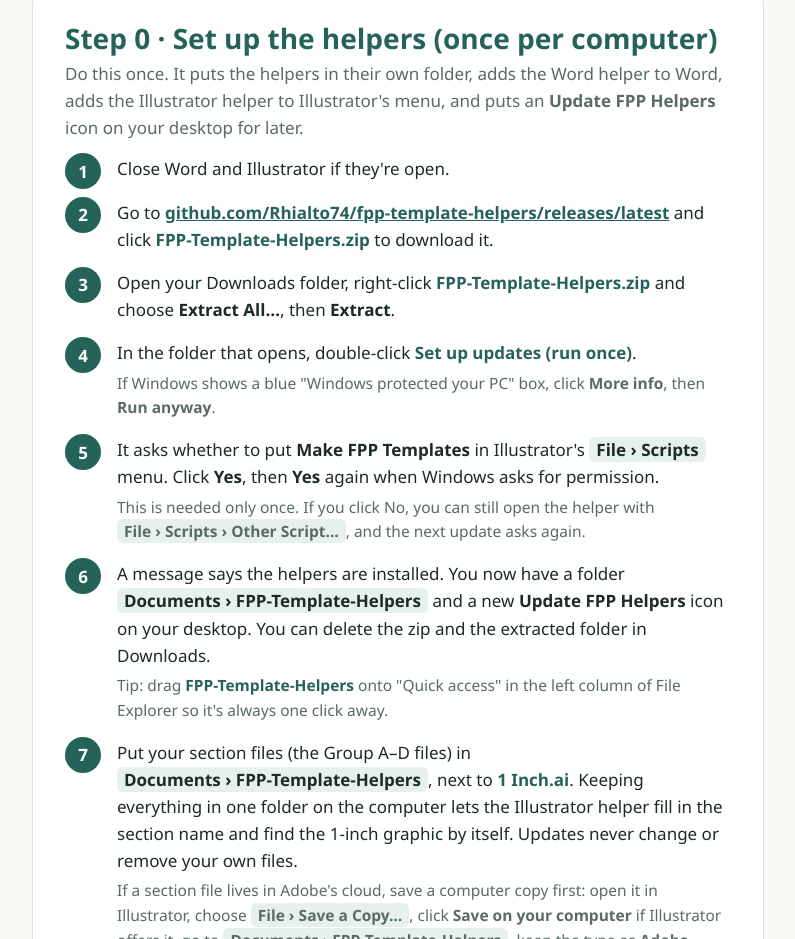
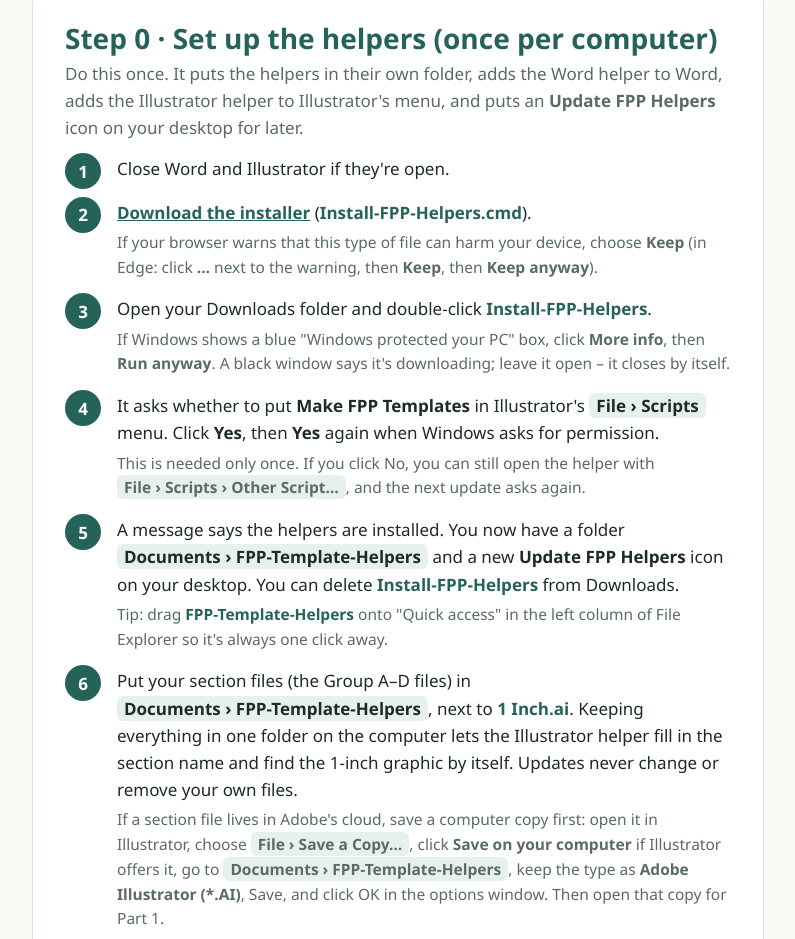
Before and after one commit to Rhialto74/fpp-template-helpers, a website: page docs/FPP-Template-Helpers-Guide.html in a window 1280 px wide. Shown: the part 574-1513 px from the top of the page, without its empty margins (242-1037 px from the left). Drawn offline with Linux system fonts and the light colour scheme.

Commit message:
Add a single-file installer so first-time setup needs no unzipping
Install-FPP-Helpers.cmd downloads the latest release zip into a temp
folder, unpacks it and runs the setup inside it (Update FPP Helpers.ps1
-Install), then cleans up. release.ps1 attaches it to every release, and
the guide's Step 0 links to releases/latest/download/Install-FPP-Helpers.cmd,
so setup is now download, double-click. The zip and its "Set up updates
(run once).cmd" stay as they were.

Co-Authored-By: Claude Opus 5.5 <noreply@anthropic.com>

```diff
--- a/docs/FPP-Template-Helpers-Guide.html
+++ b/docs/FPP-Template-Helpers-Guide.html
@@ -111,13 +111,13 @@ footer{color:var(--soft);font-size:14px;padding:20px 0 40px}
   <p class="lead">Do this once. It puts the helpers in their own folder, adds the Word helper to Word, adds the Illustrator helper to Illustrator's menu, and puts an <b>Update FPP Helpers</b> icon on your desktop for later.</p>
   <ol class="steps">
     <li>Close Word and Illustrator if they're open.</li>
-    <li>Go to <a href="https://github.com/Rhialto74/fpp-template-helpers/releases/latest">github.com/Rhialto74/fpp-template-helpers/releases/latest</a> and click <span class="file">FPP-Template-Helpers.zip</span> to download it.</li>
-    <li>Open your Downloads folder, right-click <span class="file">FPP-Template-Helpers.zip</span> and choose <b>Extract All…</b>, then <b>Extract</b>.</li>
-    <li>In the folder that opens, double-click <span class="file">Set up updates (run once)</span>.
-      <span class="see">If Windows shows a blue "Windows protected your PC" box, click <b>More info</b>, then <b>Run anyway</b>.</span></li>
+    <li><a href="https://github.com/Rhialto74/fpp-template-helpers/releases/latest/download/Install-FPP-Helpers.cmd">Download the installer</a> (<span class="file">Install-FPP-Helpers.cmd</span>).
+      <span class="see">If your browser warns that this type of file can harm your device, choose <b>Keep</b> (in Edge: click <b>…</b> next to the warning, then <b>Keep</b>, then <b>Keep anyway</b>).</span></li>
+    <li>Open your Downloads folder and double-click <span class="file">Install-FPP-Helpers</span>.
+      <span class="see">If Windows shows a blue "Windows protected your PC" box, click <b>More info</b>, then <b>Run anyway</b>. A black window says it's downloading; leave it open – it closes by itself.</span></li>
     <li>It asks whether to put <b>Make FPP Templates</b> in Illustrator's <span class="menu">File › Scripts</span> menu. Click <b>Yes</b>, then <b>Yes</b> again when Windows asks for permission.
       <span class="see">This is needed only once. If you click No, you can still open the helper with <span class="menu">File › Scripts › Other Script…</span>, and the next update asks again.</span></li>
-    <li>A message says the helpers are installed. You now have a folder <span class="menu">Documents › FPP-Template-Helpers</span> and a new <b>Update FPP Helpers</b> icon on your desktop. You can delete the zip and the extracted folder in Downloads.
+    <li>A message says the helpers are installed. You now have a folder <span class="menu">Documents › FPP-Template-Helpers</span> and a new <b>Update FPP Helpers</b> icon on your desktop. You can delete <span class="file">Install-FPP-Helpers</span> from Downloads.
       <span class="see">Tip: drag <span class="file">FPP-Template-Helpers</span> onto "Quick access" in the left column of File Explorer so it's always one click away.</span></li>
     <li>Put your section files (the Group A–D files) in <span class="menu">Documents › FPP-Template-Helpers</span>, next to <span class="file">1 Inch.ai</span>. Keeping everything in one folder on the computer lets the Illustrator helper fill in the section name and find the 1-inch graphic by itself. Updates never change or remove your own files.
       <span class="see">If a section file lives in Adobe's cloud, save a computer copy first: open it in Illustrator, choose <span class="menu">File › Save a Copy…</span>, click <b>Save on your computer</b> if Illustrator offers it, go to <span class="menu">Documents › FPP-Template-Helpers</span>, keep the type as <b>Adobe Illustrator (*.AI)</b>, Save, and click OK in the options window. Then open that copy for Part 1.</span></li>
```
Also changed, not shown: CLAUDE.md (+3 -1 lines), README.md, 2 other files.
